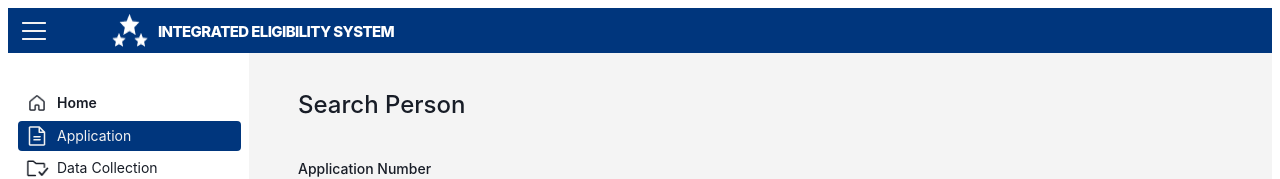
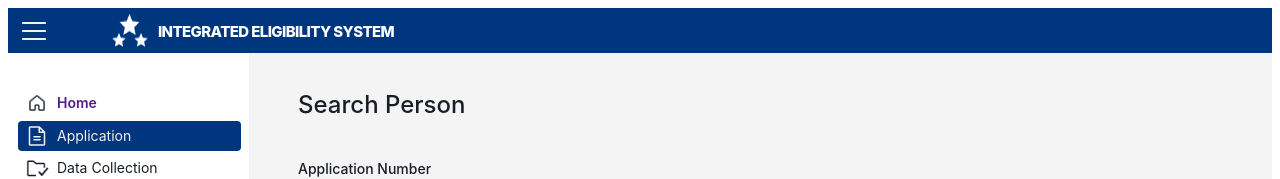
Before and after one commit to RPetrovRM/AlaskaPOC, an Angular app: page /app-application-registration in a window 1280 px wide. Shown: the top 179 px of the page. Built offline with nearby package versions, Linux system fonts and the light colour scheme.

Commit message:
updating home menu to link to home

```diff
--- a/src/app/application-registration/application-registration.component.html
+++ b/src/app/application-registration/application-registration.component.html
@@ -14,7 +14,7 @@
                   <div [ngStyle]="noDisplay" >
                 <div class="blueSeclection" > </div>
                 <div class="application">Application</div>
-                <div class="home">Home</div>
+                <div class="home"><a href="">Home</a></div>
                 <div class="notices">Notices</div>
                 <div class="dataCollection">Data Collection</div>
                 <div class="eligibility">Eligibility</div>
--- a/src/app/ra-applicant-details/ra-applicant-details.component.html
+++ b/src/app/ra-applicant-details/ra-applicant-details.component.html
@@ -14,7 +14,7 @@
         <div [ngStyle]="noDisplay">
             <div class="blueSeclection"></div>
             <div class="application">Application</div>
-            <div class="home">Home</div>
+            <div class="home"><a href="">Home</a></div>
             <div class="notices">Notices</div>
             <div class="dataCollection">Data Collection</div>
             <div class="eligibility">Eligibility</div>
--- a/src/app/ra-applicant-details/ra-applicant-details.component.ts
+++ b/src/app/ra-applicant-details/ra-applicant-details.component.ts
@@ -102,7 +102,7 @@ export class RaApplicantDetailsComponent  {
 
  const registerForm = this.appDetailsGroup.value as Applicant
 
-    registerForm.appDate = '';
+    registerForm.appDate =   moment(this.appDetailsGroup.value.applicationDate ?? this.searchPageDate).format('MM-DD-YYYY hh:mm A') ?? '';
 
                  let returnData = this.registerService.saveApplicant(registerForm);
 
@@ -365,7 +365,8 @@ loadData(data: Applicant): void {
                 registerForm.appNumber = this.appDetailsGroup.value.appNumber?.toString() ?? '';
                 registerForm.programType = this.appDetailsGroup.value.programType?.toString() ?? '';
                 registerForm.appType = this.appDetailsGroup.value.appType?.toString() ?? '';
-                registerForm.appDate = this.appDetailsGroup.value.applicationDate?.toString() ?? '';
+                if (this.appDetailsGroup.value.applicationDate === null )
+                      registerForm.appDate = moment(this.appDetailsGroup.value.applicationDate).format('MM-DD-YYYY hh:mm A') ?? '';
                 return registerForm;
   }
   updateRegisterFormWithPrimaryDetails(registerForm: Applicant): Applicant {
--- a/src/styles.css
+++ b/src/styles.css
@@ -274,3 +274,7 @@
     color: #181d27;
     font-family: Inter;
 }
+a:link{
+    color: #00367d;
+    text-decoration: none;
+}
```
